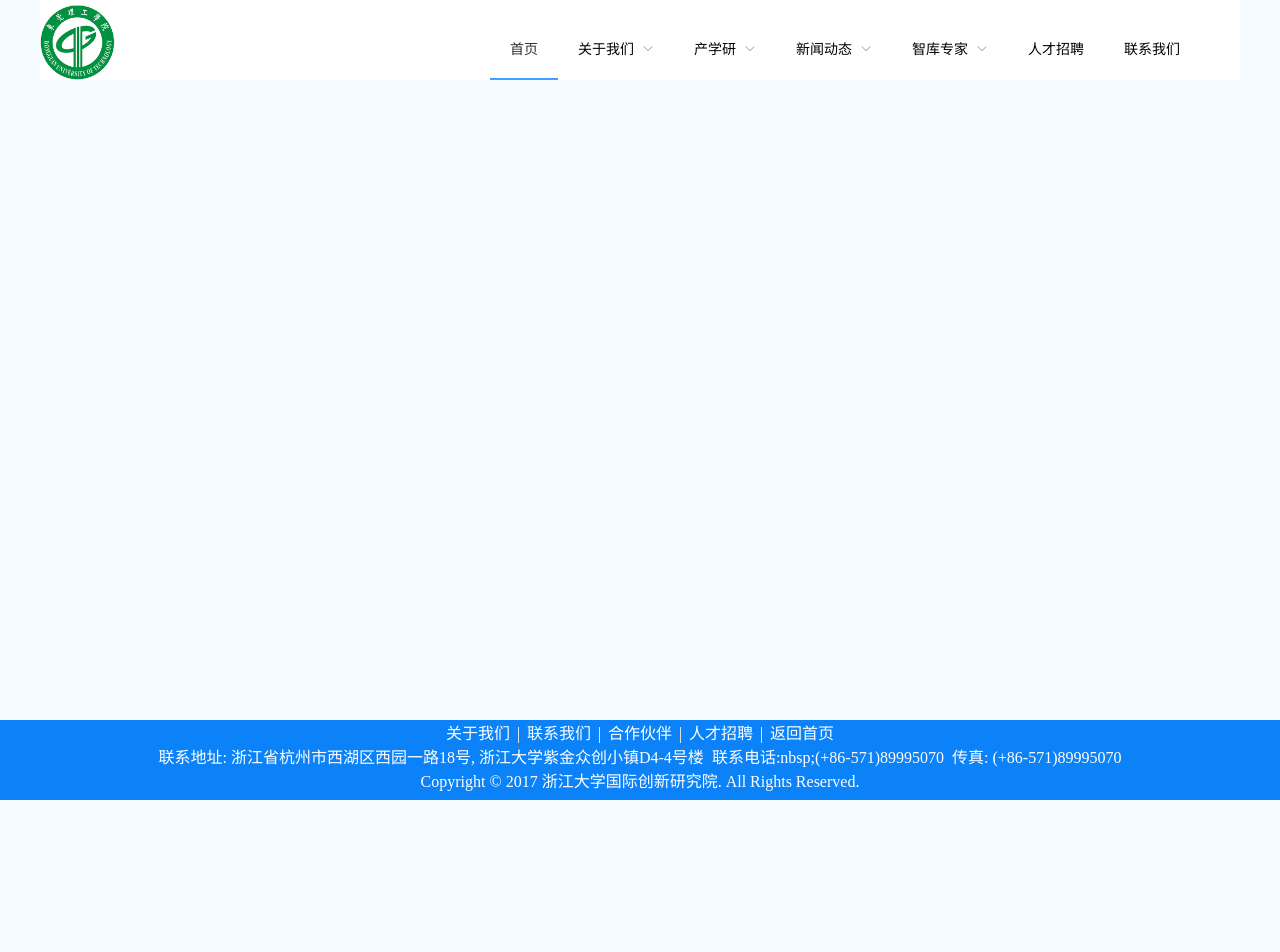
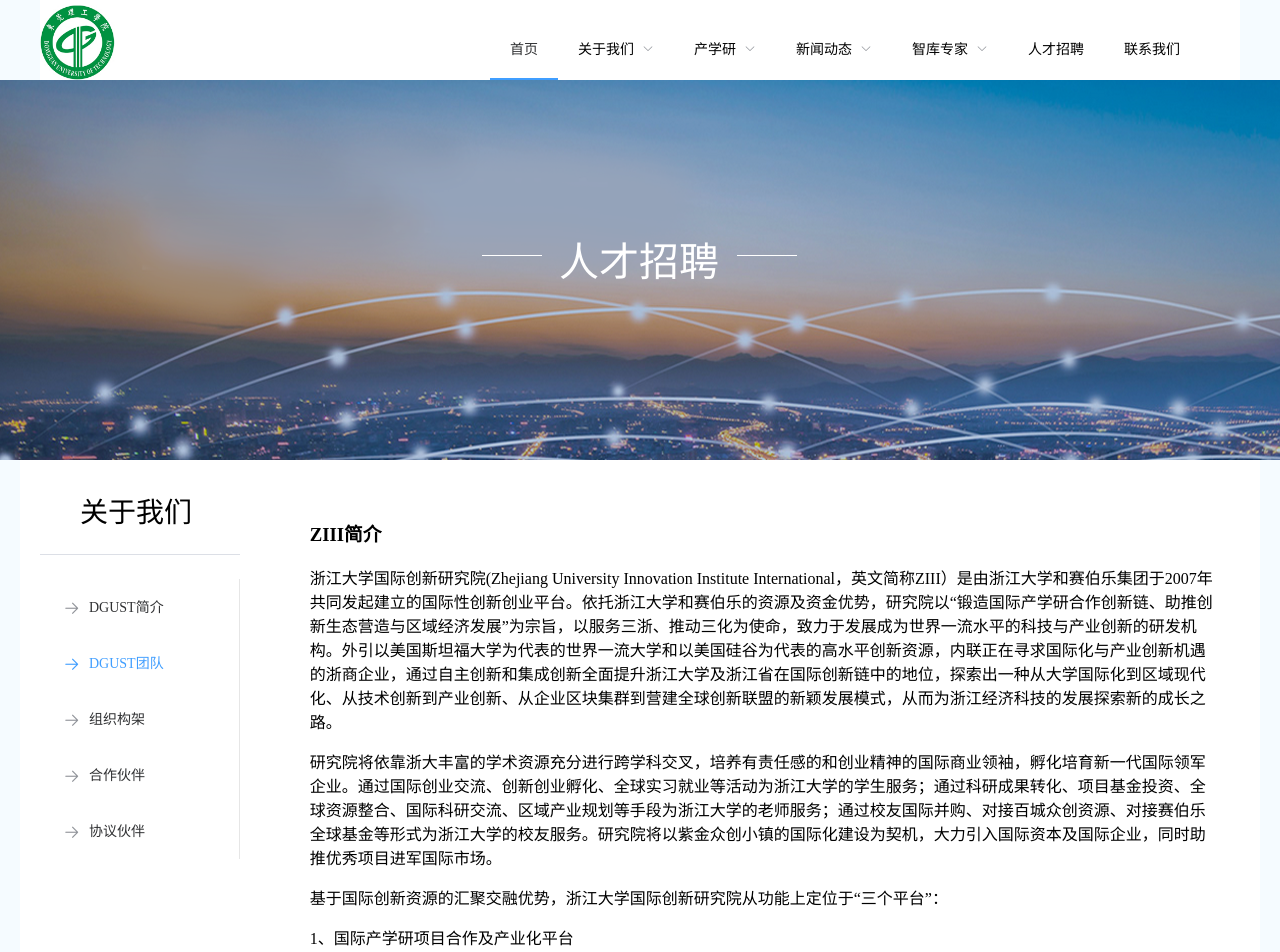
Before and after one commit to 12lalala/dong, a Vue app in the folder dong/: page /1 in a window 1280 px wide. Shown: the top 952 px of the page. Before the commit the page ends 800 px from the top, so only its background shows below. Built offline with nearby package versions, Linux system fonts and the light colour scheme.

Commit message:
关于我们简介

```diff
--- a/dong/src/components/Contact.vue
+++ b/dong/src/components/Contact.vue
@@ -69,6 +69,7 @@
   height: 600px;
   margin: 0 auto;
   background-color: #fff;
+  margin-bottom: 50px;
 }
 .content h3 {
   font-size: 1.75em;
--- a/dong/src/components/DGUSTIntroduction.vue
+++ b/dong/src/components/DGUSTIntroduction.vue
@@ -0,0 +1,123 @@
+<template>
+  <div>
+    <div class="banner">
+      <dl>
+        <dd></dd>
+        <dt>人才招聘</dt>
+        <dd></dd>
+      </dl>
+    </div>
+    <div class="content">
+      <div class="r">
+        <h3>ZIII简介</h3>
+        <p>浙江大学国际创新研究院(Zhejiang University Innovation Institute International，英文简称ZIII）是由浙江大学和赛伯乐集团于2007年共同发起建立的国际性创新创业平台。依托浙江大学和赛伯乐的资源及资金优势，研究院以“锻造国际产学研合作创新链、助推创新生态营造与区域经济发展”为宗旨，以服务三浙、推动三化为使命，致力于发展成为世界一流水平的科技与产业创新的研发机构。外引以美国斯坦福大学为代表的世界一流大学和以美国硅谷为代表的高水平创新资源，内联正在寻求国际化与产业创新机遇的浙商企业，通过自主创新和集成创新全面提升浙江大学及浙江省在国际创新链中的地位，探索出一种从大学国际化到区域现代化、从技术创新到产业创新、从企业区块集群到营建全球创新联盟的新颖发展模式，从而为浙江经济科技的发展探索新的成长之路。</p>
+        <p>研究院将依靠浙大丰富的学术资源充分进行跨学科交叉，培养有责任感的和创业精神的国际商业领袖，孵化培育新一代国际领军企业。通过国际创业交流、创新创业孵化、全球实习就业等活动为浙江大学的学生服务；通过科研成果转化、项目基金投资、全球资源整合、国际科研交流、区域产业规划等手段为浙江大学的老师服务；通过校友国际并购、对接百城众创资源、对接赛伯乐全球基金等形式为浙江大学的校友服务。研究院将以紫金众创小镇的国际化建设为契机，大力引入国际资本及国际企业，同时助推优秀项目进军国际市场。</p>
+        <p>基于国际创新资源的汇聚交融优势，浙江大学国际创新研究院从功能上定位于“三个平台”：</p>
+        <p>1、国际产学研项目合作及产业化平台</p>
+        <p>引进、整合以美国加州硅谷、斯坦福大学为代表的全球创新资源，打造创新基地，在技术创新与产品创新的基础上，侧重于市场创新与跨行业、跨领域的创新协作，围绕模式创新、规则创新、资源重组与系统集成等方面开展国际合作与产业服务，逐步营建接轨国际的产学研创新体系。</p>
+        <p>2、国际化创新型人才交流与培育平台</p>
+        <p>引进国际一流专家、学者加盟浙大创新研究院，领衔创新研发团队，带动国际学术交流与合作；联手世界高水平大学与研究机构，面向学校和企业开展国际化、创新型产业领袖人才的培养与训练。</p>
+        <p>3、浙商企业创新创业支撑与服务平台</p>
+        <p>以浙江大学国际创新研究院为核心，建设与企业密切结合的国际化研发机构集群，提供高价值的新技术和先进的商业模式；结合国内外风险投资与科技金融，建立面向全球的金融创新支撑平台，通过资本市场激励创新并培育创新企业；建设国际一流的产学研一体化的创新示范基地，协助浙商企业实现产业结构调整与升级，指导和引导以现代服务业为核心的价值再造，提升民营经济发展水平，逐步在全球形成具有强大竞争力的区域创新战略联盟。</p>
+      </div>
+      <div class="l">
+        <h3>关于我们</h3>
+        <el-divider></el-divider>
+        <el-menu default-active="2"
+                 class="el-menu-vertical-demo"
+                 @open="handleOpen"
+                 @close="handleClose">
+          <el-menu-item index="1">
+            <span slot="title">DGUST简介</span>
+            <i class="el-icon-right"></i>
+          </el-menu-item>
+          <el-menu-item index="2">
+            <span slot="title">DGUST团队</span>
+            <i class="el-icon-right"></i>
+          </el-menu-item>
+          <el-menu-item index="3">
+            <span slot="title">组织构架</span>
+            <i class="el-icon-right"></i>
+          </el-menu-item>
+          <el-menu-item index="4">
+            <span slot="title">合作伙伴</span>
+            <i class="el-icon-right"></i>
+          </el-menu-item>
+          <el-menu-item index="5">
+            <span slot="title">协议伙伴</span>
+            <i class="el-icon-right"></i>
+          </el-menu-item>
+        </el-menu>
+
+      </div>
+    </div>
+  </div>
+  </div>
+</template>
+
+<script>
+export default {
+  data () {
+    return {
+      img: require("../assets/contact.png")
+    }
+  }
+}
+</script>
+<style scoped>
+.banner {
+  height: 380px;
+  background-image: url("../assets/contact.png");
+  background-repeat: no-repeat;
+  overflow: hidden;
+}
+.banner dl {
+  width: 317px;
+  height: 52px;
+  color: #fff;
+  margin: 0 auto;
+  margin-top: 150px;
+  overflow: hidden;
+}
+
+.banner dd {
+  height: 1px;
+  width: 60px;
+  background-color: #fff;
+  float: left;
+  margin-top: 25px;
+  margin-left: 0;
+}
+.banner dl dt {
+  font-size: 2.5em;
+  vertical-align: middle;
+  float: left;
+  margin: 0 17.5px;
+}
+.content {
+  max-width: 1200px;
+  padding: 20.3px;
+  margin: 0 auto;
+  padding-bottom: 50px;
+  background-color: #fff;
+  overflow: hidden;
+  margin-bottom: 50px;
+}
+.content .r {
+  float: right;
+  margin: 20.3px;
+  margin-left: 30px;
+  max-width: 910px;
+}
+.content .l {
+  float: left;
+  width: 200px;
+}
+.content .l h3 {
+  font-weight: 100;
+  font-size: 1.75em;
+  margin-left: 40px;
+  margin-top: 10px;
+  margin-bottom: 10px;
+}
+</style>
```
